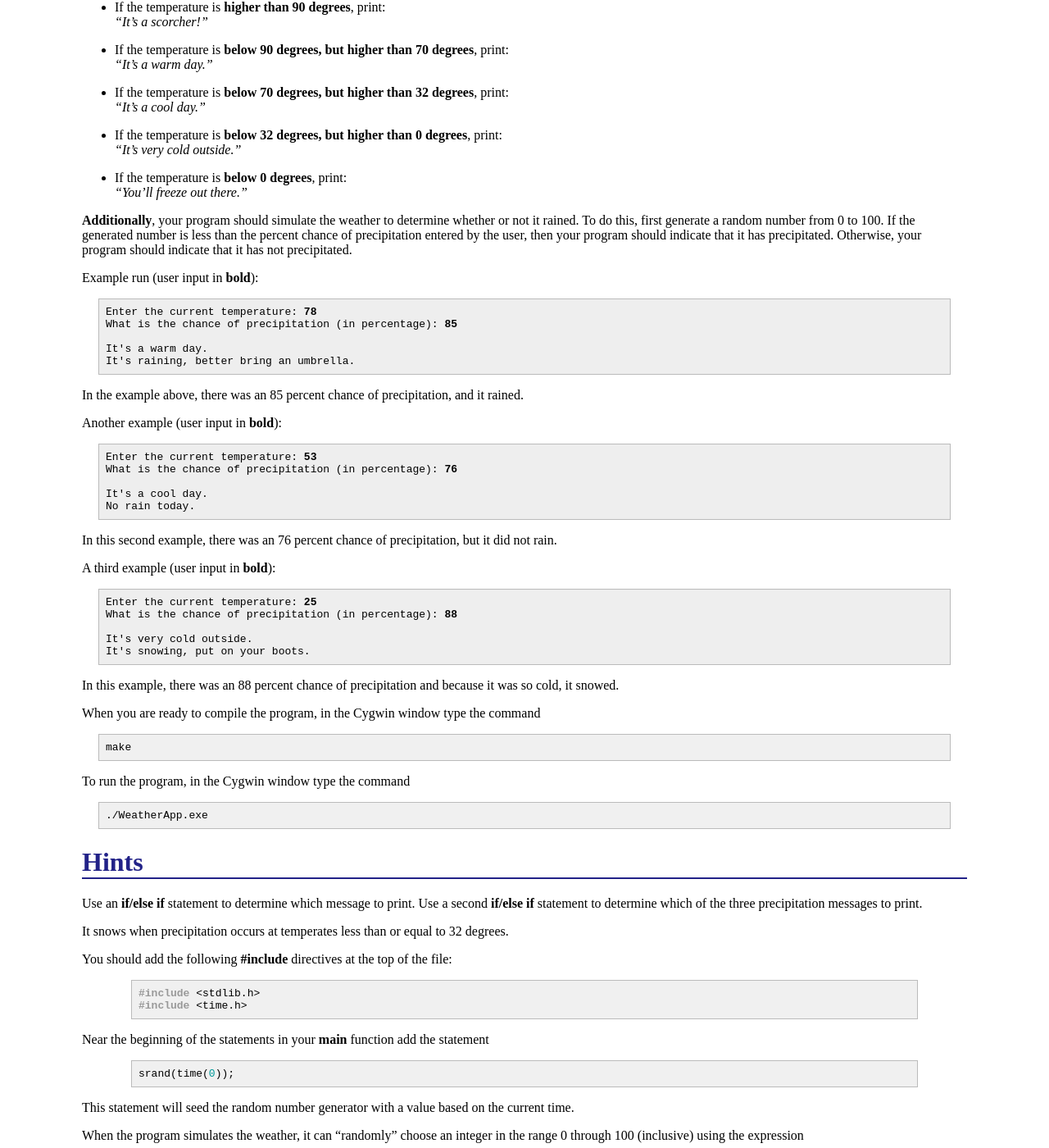
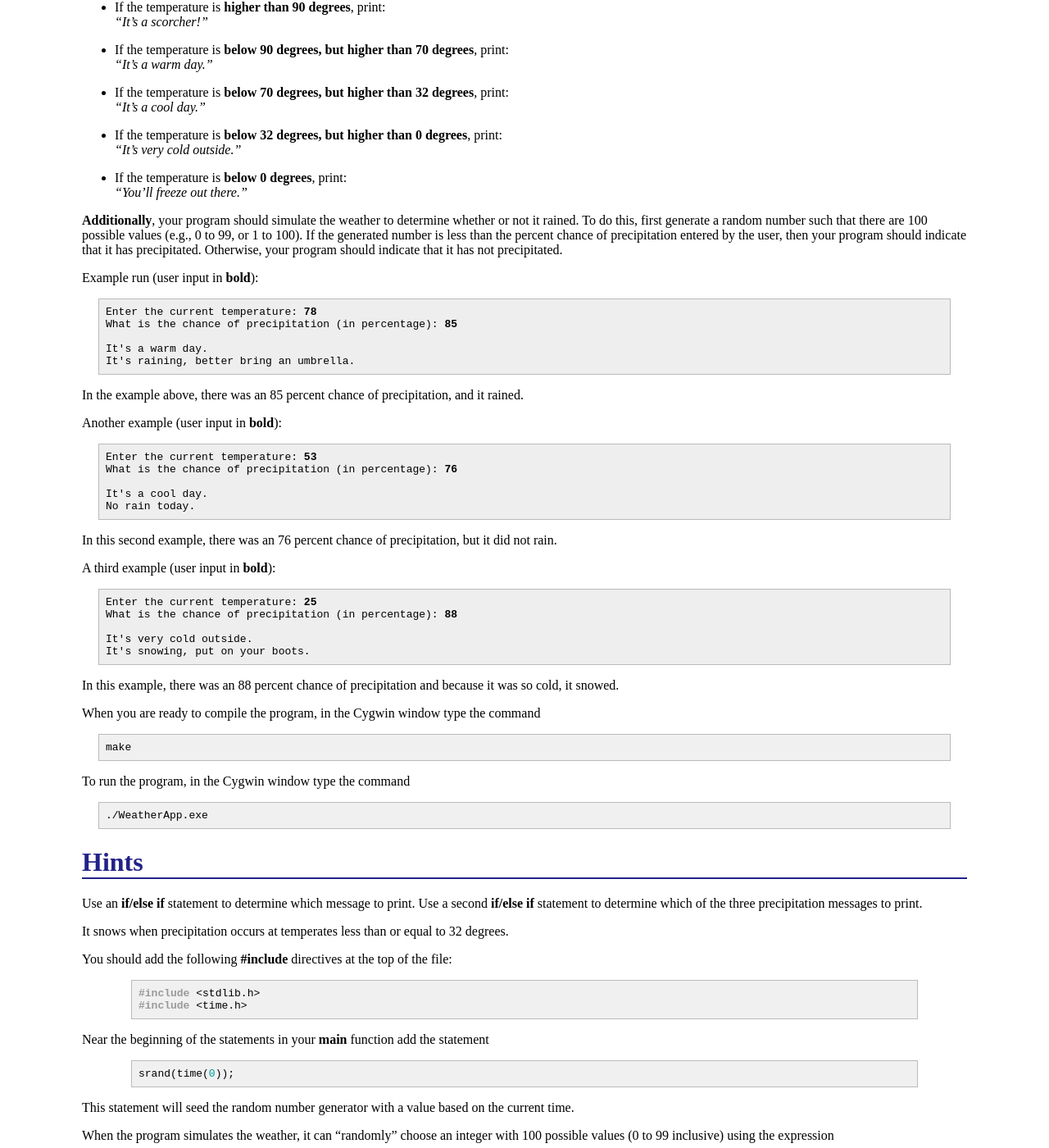
Before and after one commit to ycpcs/cs101-spring2014, a Jekyll site: the page built from labs/lab06.md, in a window 1280 px wide and 1400 px high, scrolled down 578 px. Shown: the whole window at 82% size. Built offline with Jekyll 4.4.1, drawn with Linux system fonts in a browser that asks for light colours; Markdown is read by kramdown in place of the engine named in the settings.

Commit message:
fix mistake

```diff
--- a/labs/lab06.md
+++ b/labs/lab06.md
@@ -43,7 +43,7 @@ Your program should prompt the user to enter the current temperature and the cha
 -   If the temperature is **below 0 degrees**, print:
     *"You'll freeze out there."*
 
-**Additionally**, your program should simulate the weather to determine whether or not it rained. To do this, first generate a random number from 0 to 100. If the generated number is less than the percent chance of precipitation entered by the user, then your program should indicate that it has precipitated. Otherwise, your program should indicate that it has not precipitated.
+**Additionally**, your program should simulate the weather to determine whether or not it rained. To do this, first generate a random number such that there are 100 possible values (e.g., 0 to 99, or 1 to 100). If the generated number is less than the percent chance of precipitation entered by the user, then your program should indicate that it has precipitated. Otherwise, your program should indicate that it has not precipitated.
 
 Example run (user input in **bold**):
 
@@ -111,10 +111,10 @@ srand(time(0));
 
 This statement will seed the random number generator with a value based on the current time.
 
-When the program simulates the weather, it can "randomly" choose an integer in the range 0 through 100 (inclusive) using the expression
+When the program simulates the weather, it can "randomly" choose an integer with 100 possible values (0 to 99 inclusive) using the expression
 
 {% highlight cpp %}
-rand() % 101
+rand() % 100
 {% endhighlight %}
 
 Submit
```
